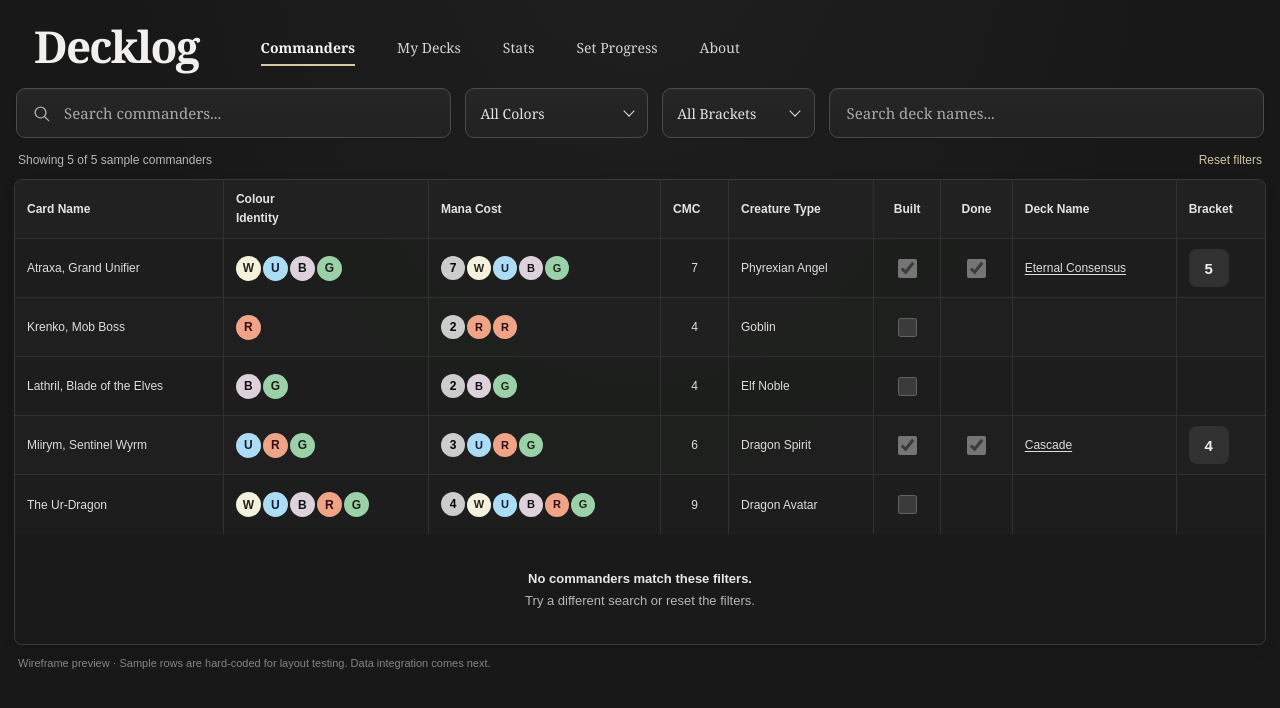
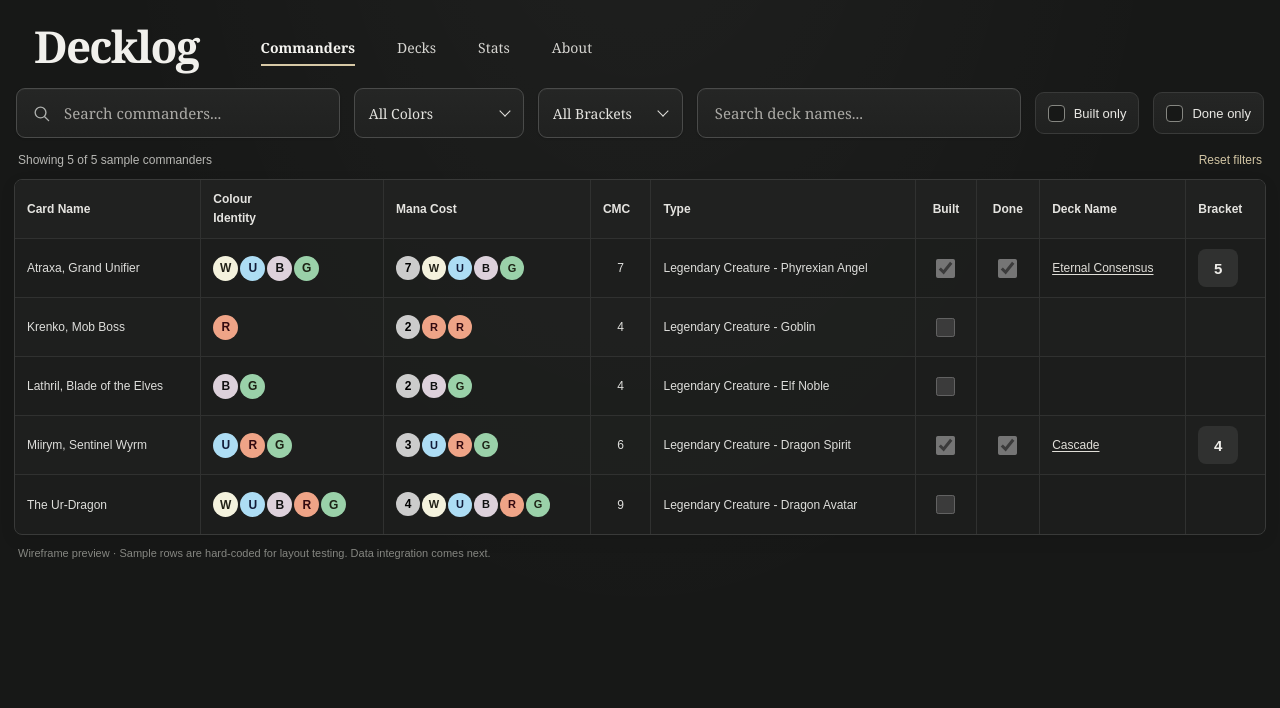
Before and after one commit to notahumanhand/Decklog, a FastAPI app: page / in a window 1280 px wide. Shown: the top 708 px of the page. Run offline with FastAPI, Linux system fonts and the light colour scheme.

Commit message:
Filtering System Updates

```diff
--- a/app/static/css/styles.css
+++ b/app/static/css/styles.css
@@ -465,3 +465,80 @@ a { color: inherit; }
   .toolbar > .search-field, .deck-search-field { grid-column: auto; }
   .color-filter { width: 100%; }
 }
+
+
+/* Built/Done status filter toggles */
+.status-toggle {
+  display: inline-flex;
+  min-width: 0;
+  min-height: 42px;
+  align-items: center;
+  justify-content: flex-start;
+  gap: 9px;
+  padding: 0 12px;
+  border: 1px solid var(--line);
+  border-radius: var(--control-radius);
+  color: var(--text);
+  background: linear-gradient(180deg, #252625, #202120);
+  cursor: pointer;
+  font-family: var(--font-table);
+  font-size: 13px;
+  user-select: none;
+}
+.status-toggle input {
+  position: absolute;
+  width: 1px;
+  height: 1px;
+  opacity: 0;
+}
+.status-toggle .toggle-box {
+  display: inline-flex;
+  width: 17px;
+  height: 17px;
+  flex: 0 0 17px;
+  align-items: center;
+  justify-content: center;
+  border: 1px solid #858681;
+  border-radius: 4px;
+  background: #171817;
+}
+.status-toggle input:checked + .toggle-box {
+  border-color: #d7c9a6;
+  background: #d7c9a6;
+}
+.status-toggle input:checked + .toggle-box::after {
+  width: 8px;
+  height: 4px;
+  border-bottom: 2px solid #171817;
+  border-left: 2px solid #171817;
+  content: "";
+  transform: translateY(-1px) rotate(-45deg);
+}
+.status-toggle:focus-within {
+  border-color: #a99d7d;
+  box-shadow: 0 0 0 2px rgba(215,201,166,.12);
+}
+.status-toggle:hover { border-color: #696a67; }
+
+.toolbar {
+  grid-template-columns: minmax(200px, 1fr) minmax(170px, .42fr) minmax(145px, .35fr) minmax(220px, 1fr) auto auto;
+}
+@media (max-width: 1250px) {
+  .toolbar {
+    grid-template-columns: minmax(200px, 1fr) minmax(160px, .45fr) minmax(140px, .4fr);
+  }
+  .deck-search-field { grid-column: 1 / -1; }
+  .status-toggle { justify-content: center; }
+}
+@media (max-width: 850px) {
+  .toolbar { grid-template-columns: repeat(2, minmax(0, 1fr)); }
+  .toolbar > .search-field { grid-column: auto; }
+  .deck-search-field { grid-column: 1 / -1; }
+  .status-toggle { justify-content: flex-start; }
+}
+@media (max-width: 520px) {
+  .toolbar { grid-template-columns: 1fr; }
+  .toolbar > .search-field, .deck-search-field { grid-column: auto; }
+}
+
+.empty-state[hidden] { display: none; }
--- a/app/static/js/commanders.js
+++ b/app/static/js/commanders.js
@@ -7,6 +7,8 @@
   const colorMenu = document.getElementById("color-filter-menu");
   const colorLabel = document.getElementById("color-filter-label");
   const bracketFilter = document.getElementById("bracket-filter");
+  const builtFilter = document.getElementById("built-filter");
+  const doneFilter = document.getElementById("done-filter");
   const resetButton = document.getElementById("reset-filters");
   const resultCount = document.getElementById("result-count");
   const emptyState = document.getElementById("empty-state");
@@ -38,6 +40,10 @@
       const deckName = normalize(getRowDeckName(row));
       const rowColors = canonicalColors(row.dataset.colors);
       const rowBracket = row.dataset.bracket || "";
+      const builtCheckbox = row.querySelector('td:nth-child(6) input[type="checkbox"]');
+      const doneCheckbox = row.querySelector('td:nth-child(7) input[type="checkbox"]');
+      const isBuilt = Boolean(builtCheckbox && builtCheckbox.checked);
+      const isDone = Boolean(doneCheckbox && doneCheckbox.checked);
 
       // String.includes enforces a contiguous, case-insensitive substring match.
       const matchesCommander = !commanderQuery || name.includes(commanderQuery);
@@ -45,7 +51,10 @@
       const matchesColor = !selectedColor || rowColors === selectedColor;
       const matchesBracket = !selectedBracket ||
         (selectedBracket === "unassigned" ? !rowBracket : rowBracket === selectedBracket);
-      const matches = matchesCommander && matchesDeck && matchesColor && matchesBracket;
+      const matchesBuilt = !builtFilter.checked || isBuilt;
+      const matchesDone = !doneFilter.checked || isDone;
+      const matches = matchesCommander && matchesDeck && matchesColor &&
+        matchesBracket && matchesBuilt && matchesDone;
 
       row.hidden = !matches;
       if (matches) visible += 1;
@@ -86,7 +95,7 @@
     }
   });
 
-  [commanderSearch, deckSearch, bracketFilter].forEach((control) => {
+  [commanderSearch, deckSearch, bracketFilter, builtFilter, doneFilter].forEach((control) => {
     control.addEventListener("input", applyFilters);
     control.addEventListener("change", applyFilters);
   });
@@ -95,6 +104,8 @@
     commanderSearch.value = "";
     deckSearch.value = "";
     bracketFilter.value = "";
+    builtFilter.checked = false;
+    doneFilter.checked = false;
     selectColor("", "All Colors");
     applyFilters();
     commanderSearch.focus();
--- a/app/templates/index.html
+++ b/app/templates/index.html
@@ -14,9 +14,8 @@
       <a class="wordmark" href="/" aria-label="Decklog home">Decklog</a>
       <nav class="primary-nav" aria-label="Main navigation">
         <a class="nav-link active" href="/" aria-current="page">Commanders</a>
-        <a class="nav-link" href="#my-decks" data-placeholder-link>My Decks</a>
+        <a class="nav-link" href="#my-decks" data-placeholder-link>Decks</a>
         <a class="nav-link" href="#stats" data-placeholder-link>Stats</a>
-        <a class="nav-link" href="#set-progress" data-placeholder-link>Set Progress</a>
         <a class="nav-link" href="#about" data-placeholder-link>About</a>
       </nav>
     </header>
@@ -114,6 +113,18 @@
           <span class="visually-hidden">Search deck names</span>
           <input id="deck-search" type="search" placeholder="Search deck names..." autocomplete="off">
         </label>
+
+        <label class="status-toggle">
+          <input id="built-filter" type="checkbox">
+          <span class="toggle-box" aria-hidden="true"></span>
+          <span>Built only</span>
+        </label>
+
+        <label class="status-toggle">
+          <input id="done-filter" type="checkbox">
+          <span class="toggle-box" aria-hidden="true"></span>
+          <span>Done only</span>
+        </label>
       </section>
 
       <div class="catalogue-meta">
@@ -130,7 +141,7 @@
                 <th scope="col">Colour<br>Identity</th>
                 <th scope="col">Mana Cost</th>
                 <th scope="col">CMC</th>
-                <th scope="col">Creature Type</th>
+                <th scope="col">Type</th>
                 <th scope="col" class="center-cell">Built</th>
                 <th scope="col" class="center-cell">Done</th>
                 <th scope="col">Deck Name</th>
@@ -143,7 +154,7 @@
                 <td class="colour-identity" data-value="WUBG">WUBG</td>
                 <td class="mana-cost" data-value="{7}{W}{U}{B}{G}">{7}{W}{U}{B}{G}</td>
                 <td class="numeric-cell">7</td>
-                <td>Phyrexian Angel</td>
+                <td>Legendary Creature - Phyrexian Angel</td>
                 <td class="center-cell"><input type="checkbox" checked aria-label="Atraxa deck built" disabled></td>
                 <td class="center-cell"><input type="checkbox" checked aria-label="Atraxa deck done" disabled></td>
                 <td><a class="deck-link" href="#deck-atraxa" data-placeholder-link>Eternal Consensus</a></td>
@@ -154,7 +165,7 @@
                 <td class="colour-identity" data-value="R">R</td>
                 <td class="mana-cost" data-value="{2}{R}{R}">{2}{R}{R}</td>
                 <td class="numeric-cell">4</td>
-                <td>Goblin</td>
+                <td>Legendary Creature - Goblin</td>
                 <td class="center-cell"><input type="checkbox" aria-label="Krenko deck built" disabled></td>
                 <td class="center-cell"></td>
                 <td></td>
@@ -165,7 +176,7 @@
                 <td class="colour-identity" data-value="BG">BG</td>
                 <td class="mana-cost" data-value="{2}{B}{G}">{2}{B}{G}</td>
                 <td class="numeric-cell">4</td>
-                <td>Elf Noble</td>
+                <td>Legendary Creature - Elf Noble</td>
                 <td class="center-cell"><input type="checkbox" aria-label="Lathril deck built" disabled></td>
                 <td class="center-cell"></td>
                 <td></td>
@@ -176,7 +187,7 @@
                 <td class="colour-identity" data-value="URG">URG</td>
                 <td class="mana-cost" data-value="{3}{U}{R}{G}">{3}{U}{R}{G}</td>
                 <td class="numeric-cell">6</td>
-                <td>Dragon Spirit</td>
+                <td>Legendary Creature - Dragon Spirit</td>
                 <td class="center-cell"><input type="checkbox" checked aria-label="Miirym deck built" disabled></td>
                 <td class="center-cell"><input type="checkbox" checked aria-label="Miirym deck done" disabled></td>
                 <td><a class="deck-link" href="#deck-miirym" data-placeholder-link>Cascade</a></td>
@@ -187,7 +198,7 @@
                 <td class="colour-identity" data-value="WUBRG">WUBRG</td>
                 <td class="mana-cost" data-value="{4}{W}{U}{B}{R}{G}">{4}{W}{U}{B}{R}{G}</td>
                 <td class="numeric-cell">9</td>
-                <td>Dragon Avatar</td>
+                <td>Legendary Creature - Dragon Avatar</td>
                 <td class="center-cell"><input type="checkbox" aria-label="The Ur-Dragon deck built" disabled></td>
                 <td class="center-cell"></td>
                 <td></td>
```
